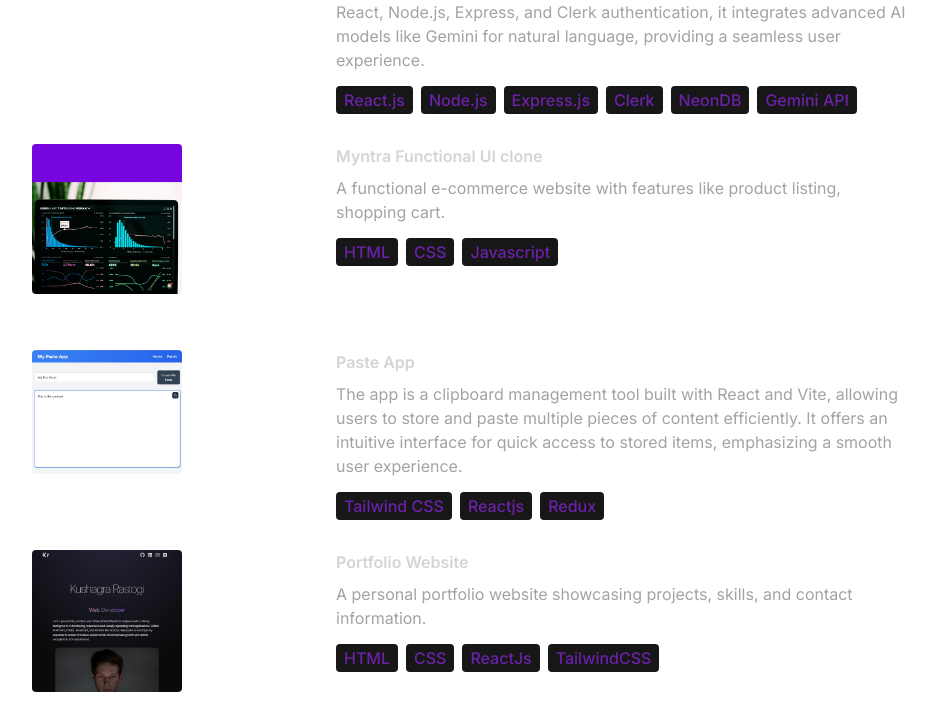
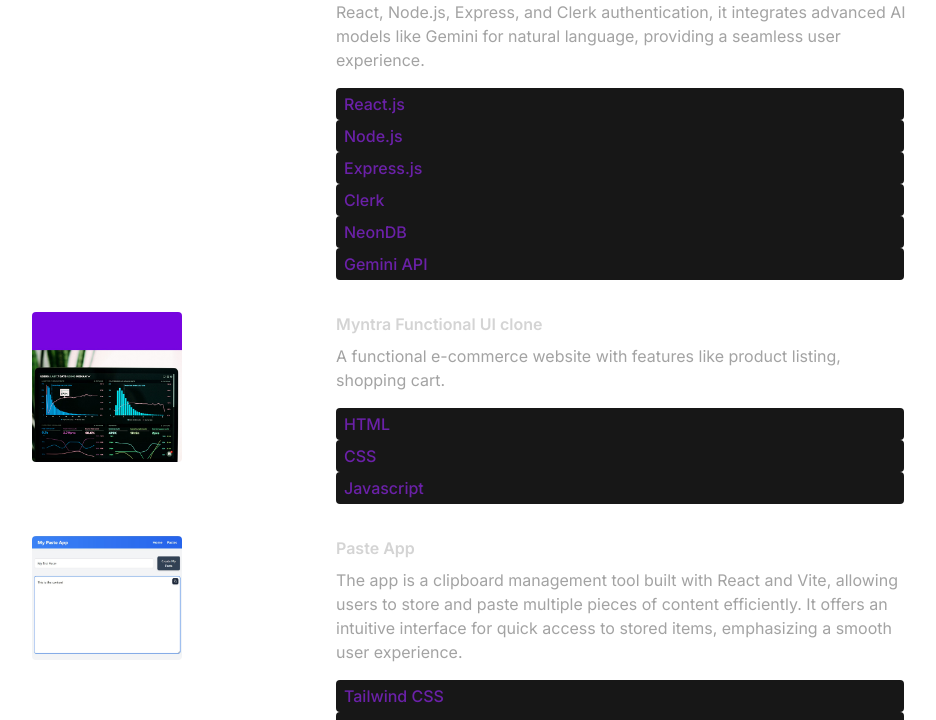
Before and after one commit to kushagrarastogi7007/my-portfolio-react, a React (Vite) app: page / in a window 1280 px wide. Shown: the part 3120-3840 px from the top of the page, without its empty margins (168-1104 px from the left). Built offline with nearby package versions, Linux system fonts and the light colour scheme.

Commit message:
tw updated

```diff
--- a/src/components/Projects.jsx
+++ b/src/components/Projects.jsx
@@ -41,7 +41,7 @@
                     <p className="mb-4 text-neutral-400">{project.description}
                     </p>
                     {project.technologies.map((tech, index) => (
-                        <span key={index} className="mr-2 rounded bg-neutral-900 px-2 py-1 font-medium text-purple-800">{tech}</span>
+                        <span key={index} className="mr-2 rounded bg-neutral-900 px-2 py-1 font-medium text-purple-800 flex flex-wrap">{tech}</span>
                     ))}
                     </motion.div>
                 </div>
```
